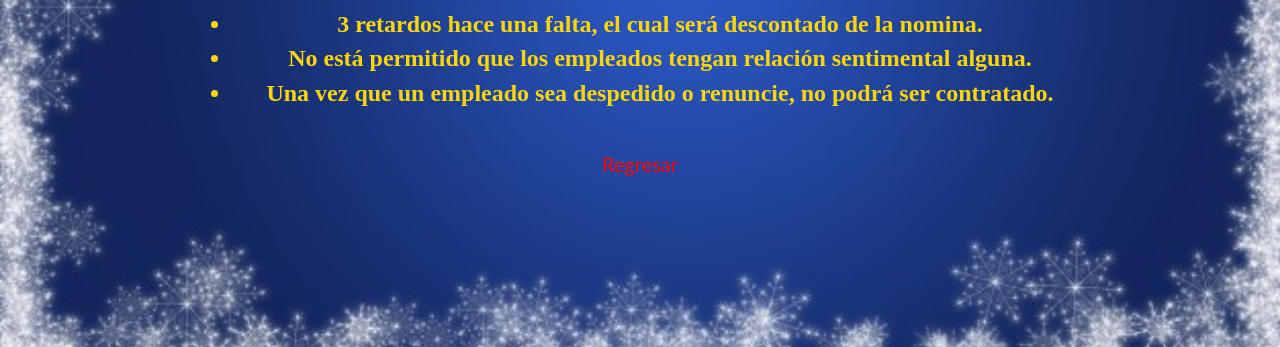
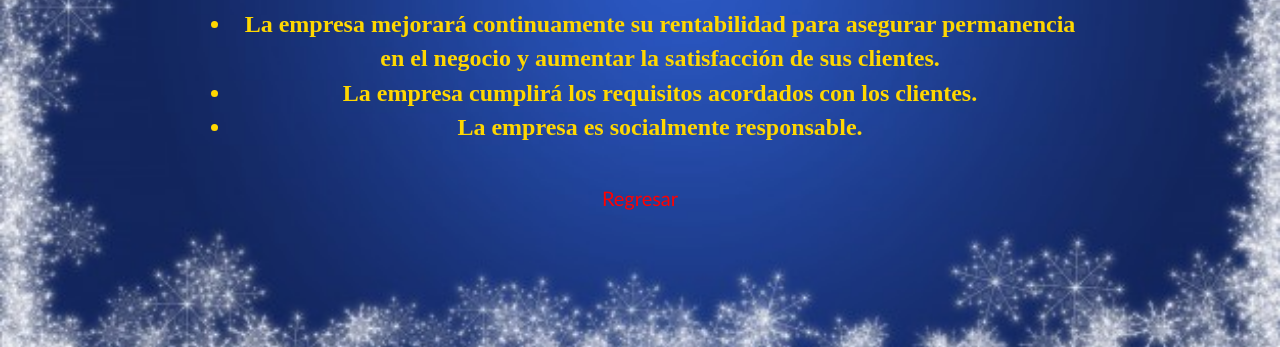
Before and after one commit to Darkk3n/PuntadasDeAmor, a plain HTML site: page politicas.html in a window 1280 px wide. Shown: the part 453-800 px from the top of the page. Drawn offline with nearby package versions, Linux system fonts and the light colour scheme.

Commit message:
Changed Politicas

```diff
--- a/politicas.html
+++ b/politicas.html
@@ -20,9 +20,9 @@
   <hr style="height:5px; background-color:#FFFAF0;">
   <h1 class="textos" style="font-size:50px">Políticas</h1>
   <ul style="list-style-type:disc">
-    <li class="textos">3 retardos hace una falta, el cual será descontado de la nomina.</li>
-    <li class="textos">No está permitido que los empleados tengan relación sentimental alguna.</li>
-    <li class="textos">Una vez que un empleado sea despedido o renuncie, no podrá ser contratado.</li>
+    <li class="textos">La empresa mejorará continuamente su rentabilidad para asegurar permanencia en el negocio y aumentar la satisfacción de sus clientes.</li>
+    <li class="textos">La empresa cumplirá los requisitos acordados con los clientes.</li>
+    <li class="textos">La empresa es socialmente responsable.</li>
   </ul>
   <br><br>
   <center>
```
